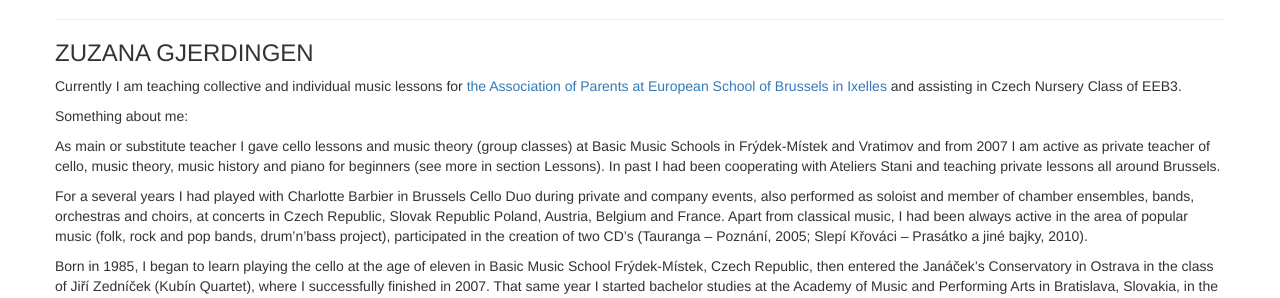
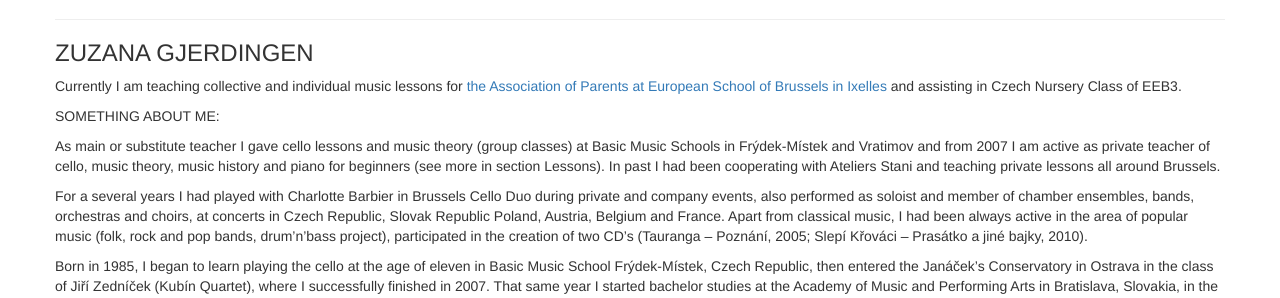
Before and after one commit to pampiridam/pampiridam.github.io, a Jekyll site: the page built from about.md, in a window 1280 px wide and 986 px high. Shown: the part 451-749 px from the top of the window. Built offline with Jekyll 4.4.1, drawn with Linux system fonts in a browser that asks for light colours; nearby versions of some CDN libraries; library files that are not in the unit come from our copies; comment, search, counter and statistics services are not loaded.

```diff
--- a/about.md
+++ b/about.md
@@ -8,7 +8,7 @@ permalink: /about/
 
 Currently I am teaching collective and individual music lessons for <a href="https://apeeeb3.be/extracurricular-activities/individual-music-lessons" target="_blank">the Association of Parents at European School of Brussels in Ixelles</a> and assisting in Czech Nursery Class of EEB3.
 
-Something about me:
+SOMETHING ABOUT ME:
 
 As main or substitute teacher I gave cello lessons and music theory (group classes) at Basic Music Schools in Frýdek-Místek and Vratimov and from 2007 I am active as private teacher of cello, music theory, music history and piano for beginners (see more in section Lessons). In past I had been cooperating with Ateliers Stani and teaching private lessons all around Brussels.
 
```
